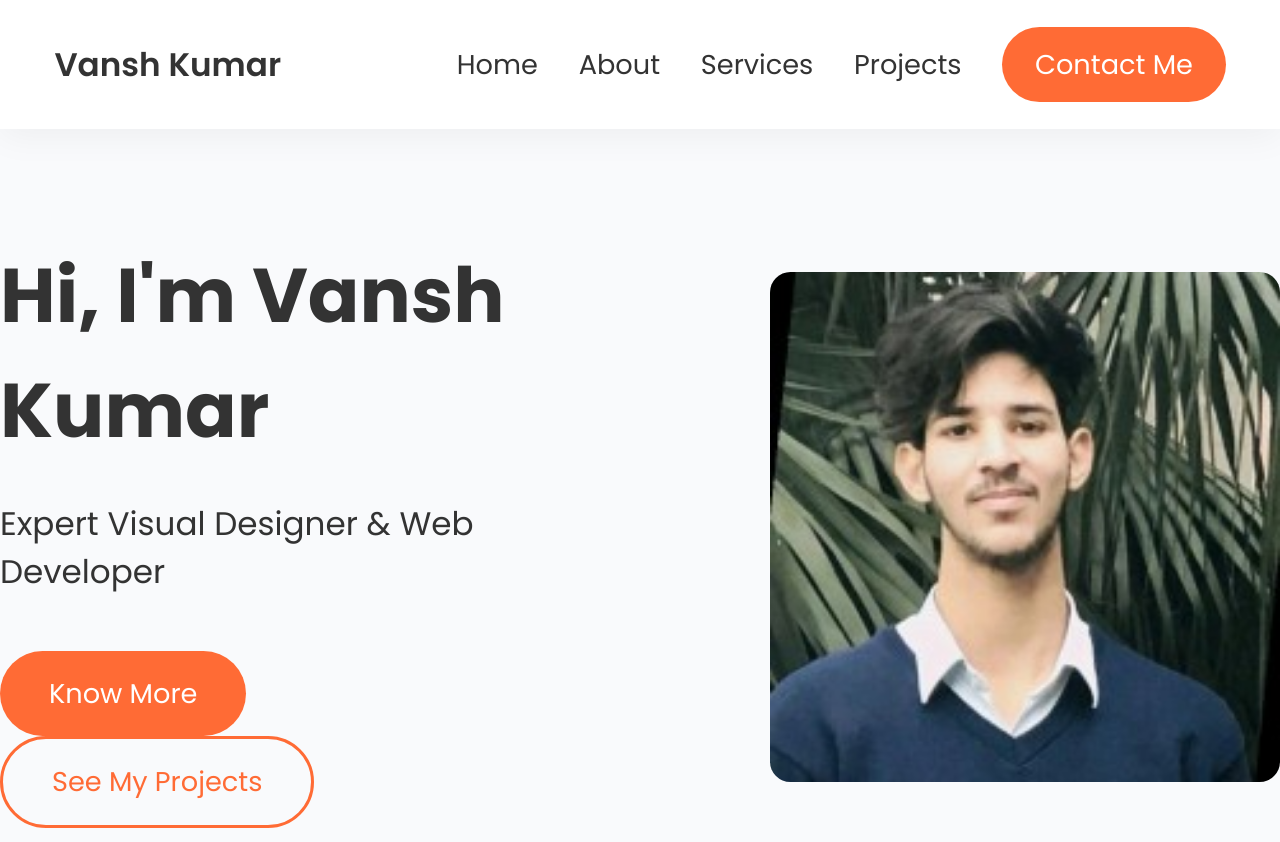
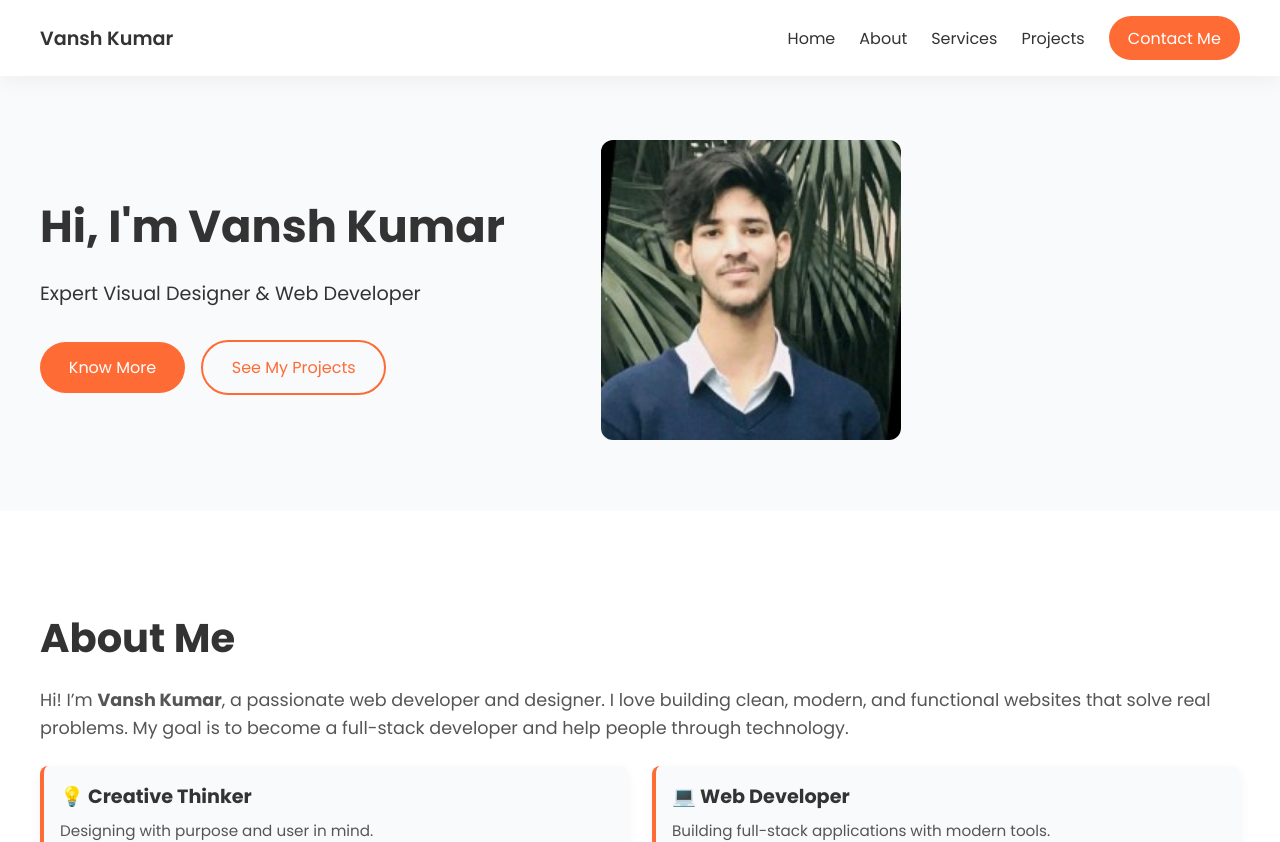
Before and after one commit to vansh-222/My-portfolio, a React (Create React App) app: page / in a window 1280 px wide. Shown: the top 842 px of the page. Built offline with nearby package versions, Linux system fonts and the light colour scheme.

Commit message:
Updated Navbar design and About section

```diff
--- a/src/App.css
+++ b/src/App.css
@@ -3,7 +3,7 @@ body {
   font-family: 'Poppins', sans-serif;
   background: #f9fafc;
   color: #333;
-  zoom: 1.7;
+
 }
 
 .container {
```
